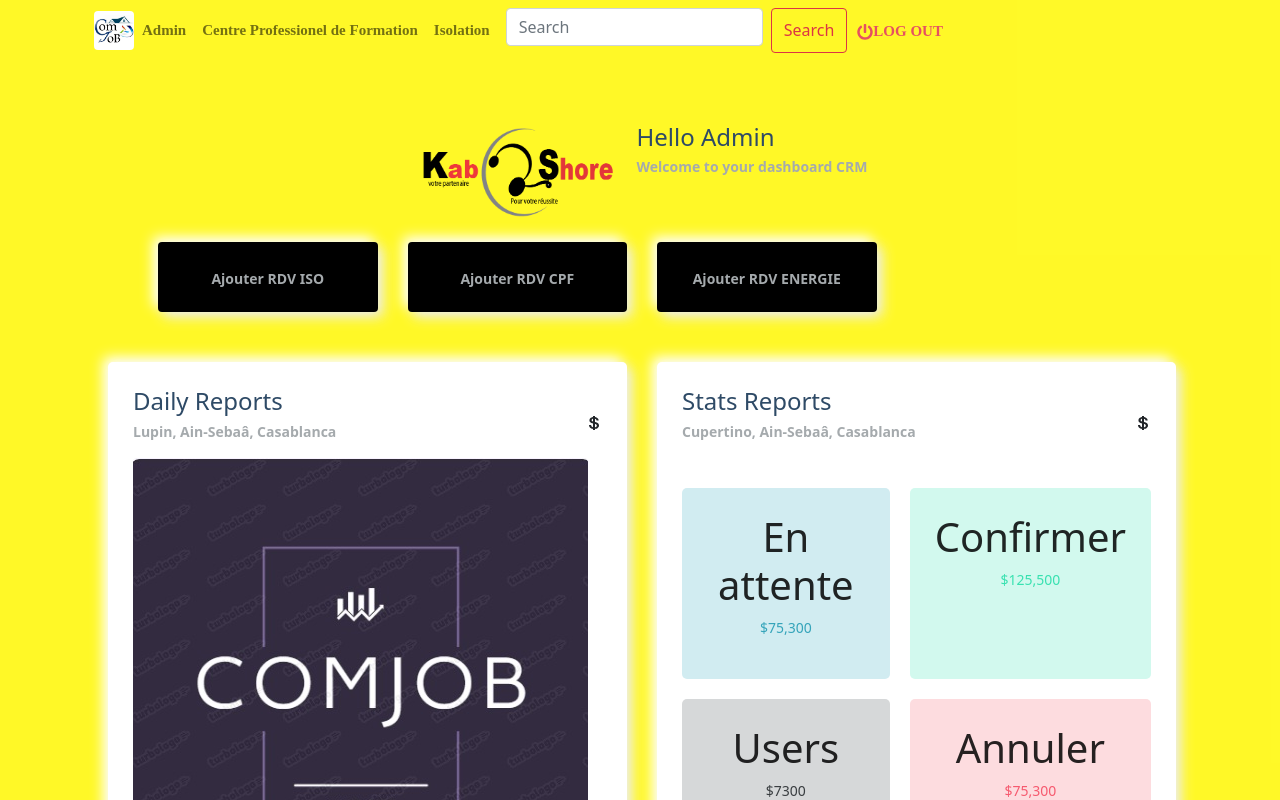
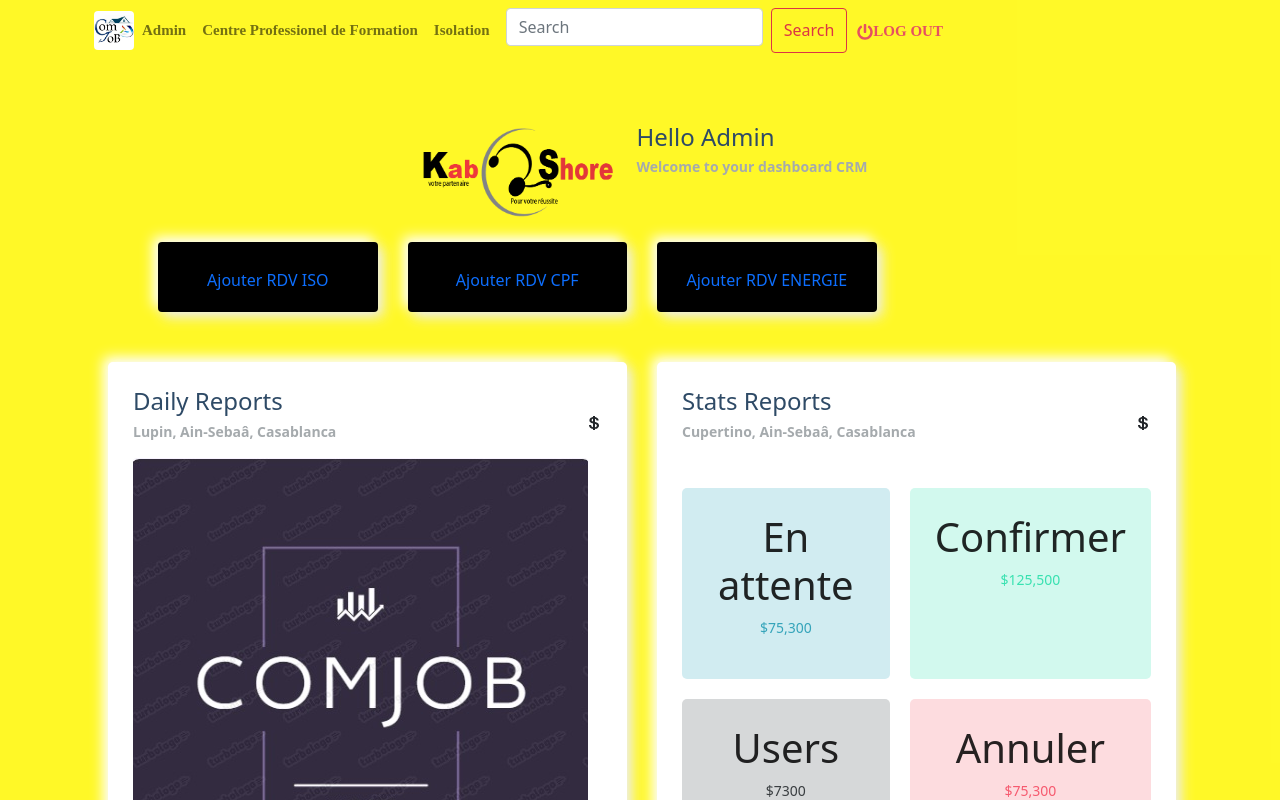
Before and after one commit to ArsenLup1/appcrm, a Next.js app: page /test in a window 1280 px wide. Shown: the top 800 px of the page. Built offline with nearby package versions, Linux system fonts and the light colour scheme.

Commit message:
RerePush

```diff
--- a/components/Molecules/SectionDash/index.js
+++ b/components/Molecules/SectionDash/index.js
@@ -5,6 +5,7 @@ import { Container } from 'reactstrap';
 import { AiOutlineUser } from 'react-icons/ai';
 import { GoCalendar } from 'react-icons/go';
 import { IoLogoUsd } from 'react-icons/io';
+import Link from 'next/link';
 
 
 
@@ -30,7 +31,7 @@ const SectionDash = () => {
                     <div className="card">
                         <AiOutlineUser className="text-lightblue ikons"/>
                         <div className="card__inner">
-                            <a className="text-primari-p" href="/rendezvous">Ajouter RDV ISO</a>
+                            <Link className="text-primari-p" href="/rendezvous">Ajouter RDV ISO</Link>
 
                         </div>
                     </div>
@@ -38,14 +39,14 @@ const SectionDash = () => {
                     <div className="card">
                         <GoCalendar className="text-red ikons"/>
                         <div className="card__inner">
-                            <a className="text-primari-p" href="/rendezvous">Ajouter RDV CPF</a>
+                            <Link  className="text-primari-p" href="/rendezvous">Ajouter RDV CPF</Link>
                         </div>
                     </div>
 
                     <div className="card">
                         <AiOutlineUser className="text-black ikons"/>
                         <div className="card__inner">
-                            <a className="text-primari-p" href="/rendezvous">Ajouter RDV ENERGIE</a>
+                            <Link  className="text-primari-p" href="/rendezvous">Ajouter RDV ENERGIE</Link>
                         </div>
                     </div>
 
```
